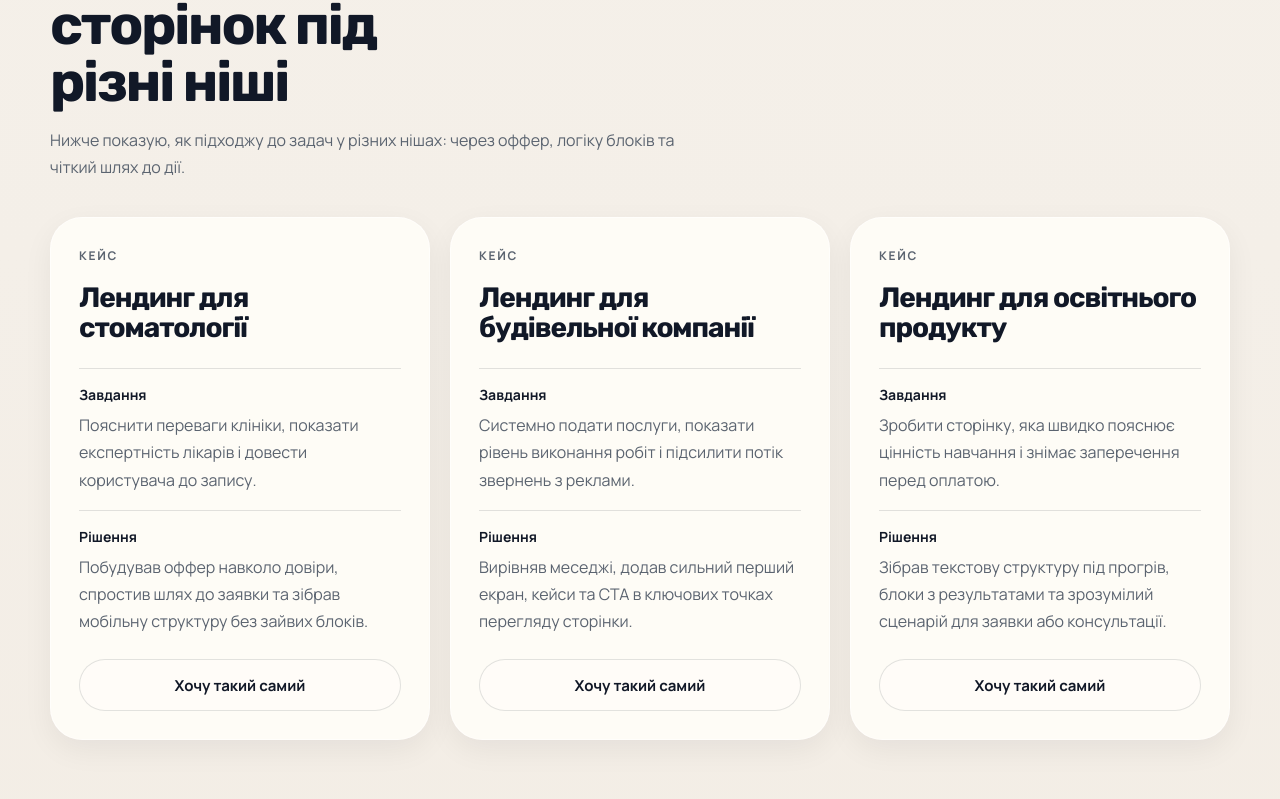
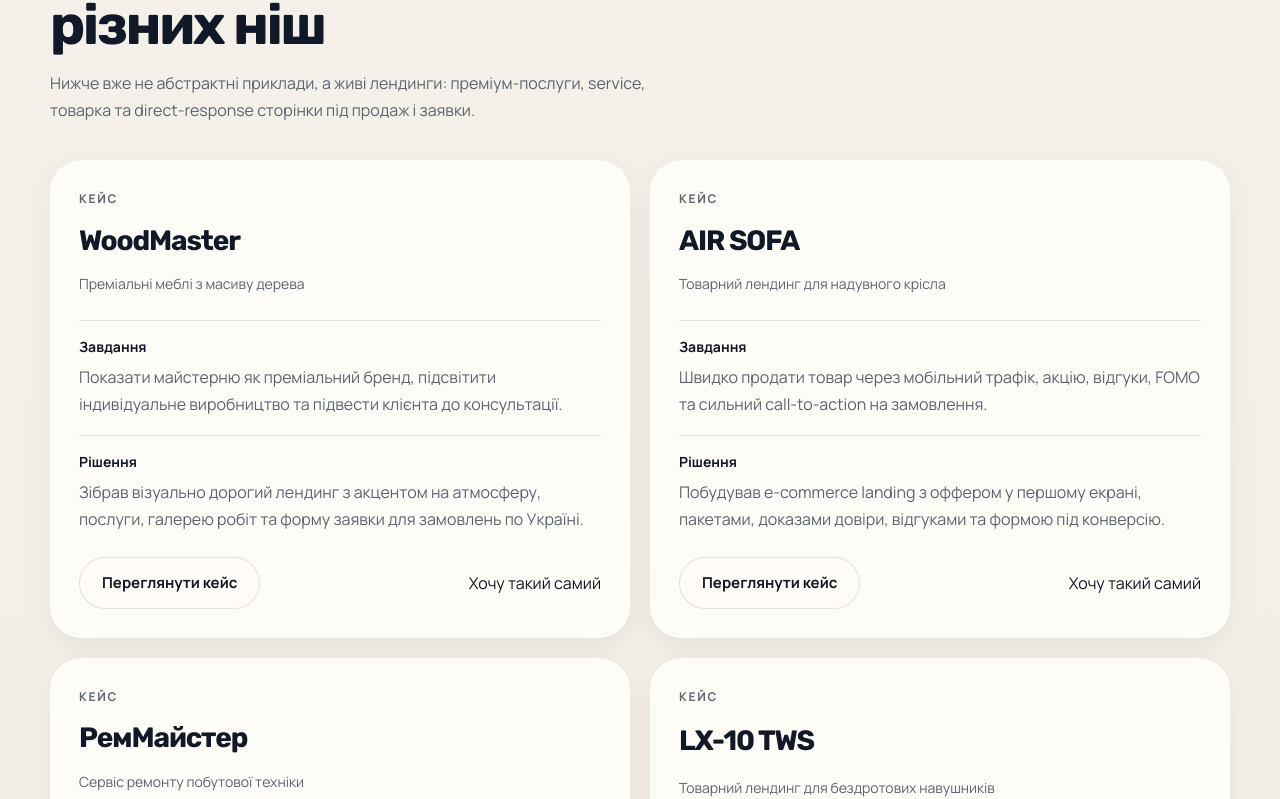
Before and after one commit to eremalexxxtr-del/kod, a Next.js app: page / in a window 1280 px wide. Shown: the part 2542-3341 px from the top of the page. Built offline with nearby package versions, Linux system fonts and the light colour scheme.

Commit message:
Replace placeholder portfolio with real case studies

```diff
--- a/app/globals.css
+++ b/app/globals.css
@@ -678,3 +678,20 @@ textarea.field-input,
     width: 100%;
   }
 }
+
+.project-grid {
+  grid-template-columns: repeat(2, minmax(0, 1fr));
+}
+
+.project-card__niche {
+  font-size: 14px;
+  color: var(--muted);
+}
+
+.project-card__actions {
+  display: flex;
+  align-items: center;
+  justify-content: space-between;
+  gap: 16px;
+  flex-wrap: wrap;
+}
--- a/app/page.tsx
+++ b/app/page.tsx
@@ -19,22 +19,36 @@ const services = [
 
 const projects = [
   {
-    title: "Лендинг для стоматології",
-    task: "Пояснити переваги клініки, показати експертність лікарів і довести користувача до запису.",
+    title: "WoodMaster",
+    niche: "Преміальні меблі з масиву дерева",
+    url: "https://woodmaster-lmgu.vercel.app/",
+    task: "Показати майстерню як преміальний бренд, підсвітити індивідуальне виробництво та підвести клієнта до консультації.",
     solution:
-      "Побудував оффер навколо довіри, спростив шлях до заявки та зібрав мобільну структуру без зайвих блоків.",
+      "Зібрав візуально дорогий лендинг з акцентом на атмосферу, послуги, галерею робіт та форму заявки для замовлень по Україні.",
   },
   {
-    title: "Лендинг для будівельної компанії",
-    task: "Системно подати послуги, показати рівень виконання робіт і підсилити потік звернень з реклами.",
+    title: "AIR SOFA",
+    niche: "Товарний лендинг для надувного крісла",
+    url: "https://air-sofa.vercel.app/",
+    task: "Швидко продати товар через мобільний трафік, акцію, відгуки, FOMO та сильний call-to-action на замовлення.",
     solution:
-      "Вирівняв меседжі, додав сильний перший екран, кейси та CTA в ключових точках перегляду сторінки.",
+      "Побудував e-commerce landing з оффером у першому екрані, пакетами, доказами довіри, відгуками та формою під конверсію.",
   },
   {
-    title: "Лендинг для освітнього продукту",
-    task: "Зробити сторінку, яка швидко пояснює цінність навчання і знімає заперечення перед оплатою.",
+    title: "РемМайстер",
+    niche: "Сервіс ремонту побутової техніки",
+    url: "https://landing-page-remont.vercel.app/",
+    task: "Отримувати заявки на терміновий ремонт у Києві та закрити ключові заперечення: швидкість, гарантія, чесна ціна.",
     solution:
-      "Зібрав текстову структуру під прогрів, блоки з результатами та зрозумілий сценарій для заявки або консультації.",
+      "Зробив SEO-орієнтований service landing з локальним оффером, списком послуг, соцдоказом, контактами та сценарієм виклику майстра.",
+  },
+  {
+    title: "LX-10 TWS",
+    niche: "Товарний лендинг для бездротових навушників",
+    url: "https://lx10-tws.vercel.app/",
+    task: "Подати недорогий гаджет як емоційний техно-продукт і провести користувача до замовлення через Telegram.",
+    solution:
+      "Зібрав modern product page з яскравим hero, галереєю, блоком переваг, відгуками, таймером і формою замовлення.",
   },
 ];
 
@@ -202,10 +216,10 @@ export default function HomePage() {
           <div className="container">
             <div className="section-heading">
               <p className="eyebrow">Проєкти</p>
-              <h2>Приклади сторінок під різні ніші</h2>
+              <h2>Реальні кейси з різних ніш</h2>
               <p className="section-copy">
-                Нижче показую, як підходжу до задач у різних нішах: через оффер,
-                логіку блоків та чіткий шлях до дії.
+                Нижче вже не абстрактні приклади, а живі лендинги: преміум-послуги,
+                service, товарка та direct-response сторінки під продаж і заявки.
               </p>
             </div>
 
@@ -215,6 +229,7 @@ export default function HomePage() {
                   <div className="project-card__top">
                     <p className="project-card__label">Кейс</p>
                     <h3>{project.title}</h3>
+                    <p className="project-card__niche">{project.niche}</p>
                   </div>
 
                   <div className="project-card__body">
@@ -228,9 +243,19 @@ export default function HomePage() {
                     </div>
                   </div>
 
-                  <a className="button button-secondary" href="#contact">
-                    Хочу такий самий
-                  </a>
+                  <div className="project-card__actions">
+                    <a
+                      className="button button-secondary"
+                      href={project.url}
+                      target="_blank"
+                      rel="noreferrer"
+                    >
+                      Переглянути кейс
+                    </a>
+                    <a className="text-link" href="#contact">
+                      Хочу такий самий
+                    </a>
+                  </div>
                 </article>
               ))}
             </div>
```
